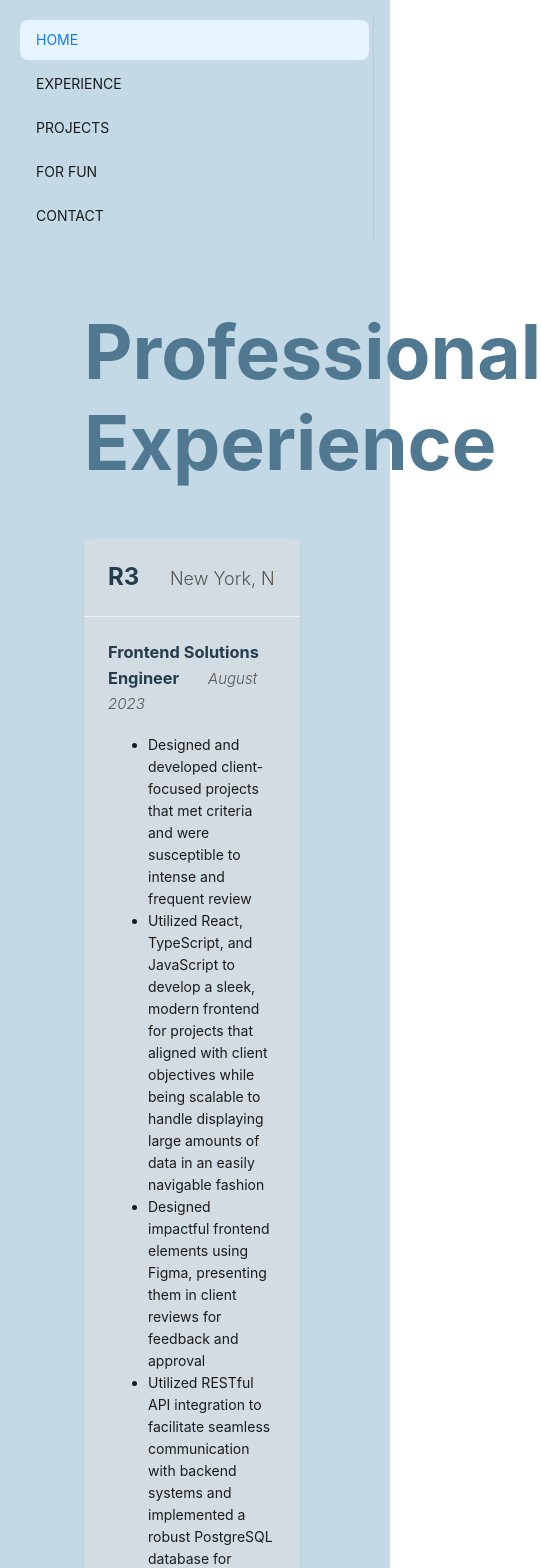
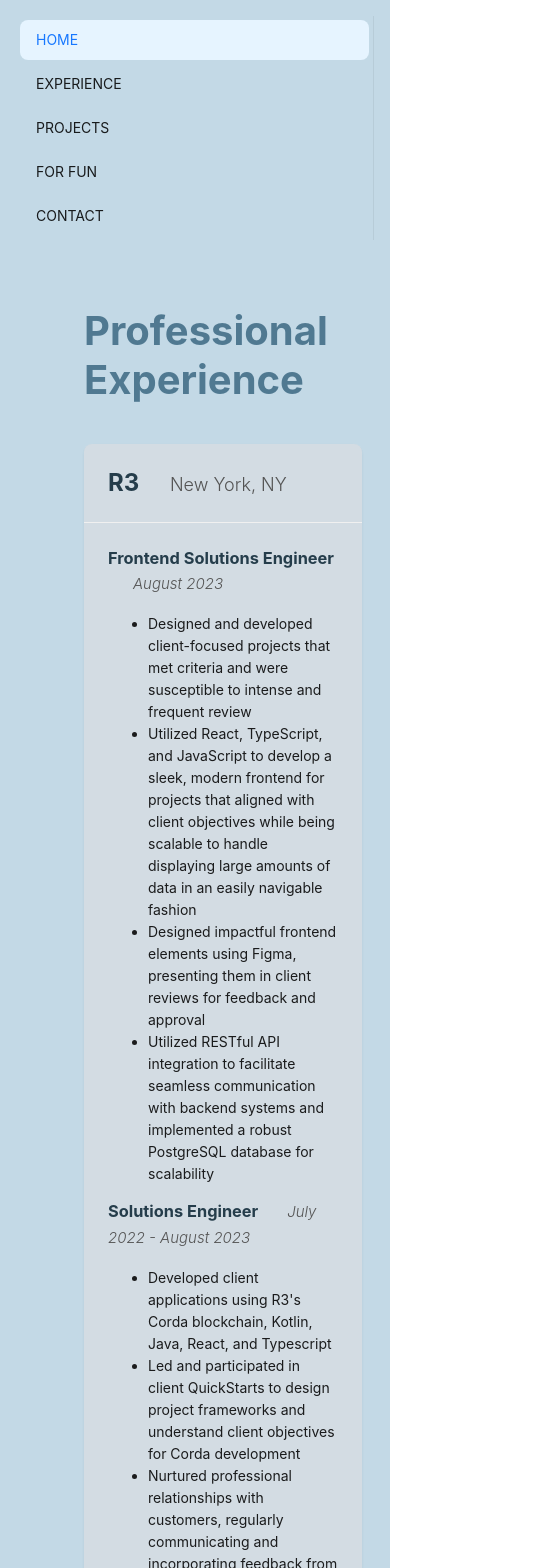
Before and after one commit to jamiep9/ts-app, a React (Create React App) app: page /experience in a window 390 px wide. Shown: the top 1568 px of the page, 541 px wide, since content can reach past the window. Built offline with nearby package versions, Linux system fonts and the light colour scheme.

Commit message:
more changes

```diff
--- a/src/components/ExperienceContent.css
+++ b/src/components/ExperienceContent.css
@@ -6,6 +6,18 @@
 
 .profileImage {
   border-radius: 25px;
+}
+
+.mainHeadersText {
+  font-size: 5rem;
+  font-weight: 700;
+  color: #507991;
+}
+
+@media (max-width: 500px) {
+  .mainHeadersText {
+    font-size: 2.5rem;
+  }
 }
 
 .profileImageDiv {
--- a/src/components/ExperienceContent.tsx
+++ b/src/components/ExperienceContent.tsx
@@ -10,8 +10,8 @@
     return (
         <>
             <div className='profileImageDiv' style={{marginTop: '50px'}}>
-                <h1 id='float'>Professional Experience</h1>
-                <Col span={14}>
+                <p className='mainHeadersText' id='float'>Professional Experience</p>
+                <Col xs={18} sm={18} md={16} lg={14} xl={14}>
                     <Card
                         className='honorsCard'
                         hoverable
--- a/src/components/HomeContent.css
+++ b/src/components/HomeContent.css
@@ -16,7 +16,7 @@
 
 @media (max-width: 500px) {
   .mainHeadersText {
-    font-size: 3rem;
+    font-size: 2.5rem;
   }
 }
 
--- a/src/components/HomeContent.tsx
+++ b/src/components/HomeContent.tsx
@@ -29,7 +29,7 @@
         </div>
         <div className='skillsDiv'>
             <Row gutter={50}>
-                <Col xs={16} sm={16} md={16} lg={16} xl={8} className='gutter-row'>
+                <Col xs={20} sm={20} md={20} lg={16} xl={8} className='gutter-row'>
                     <p className='mainHeadersText' id='float'>About Me</p>
                     <p className='parText' id='float2'>
                         I graduated from Cornell University in 2021 with a major in Electrical and Computer Engineering and a minor in
@@ -100,9 +100,9 @@
                         </Button>
                     </Row>
                 </Col>
-                <Col xs={16} sm={16} md={16} lg={16} xl={8} className='gutter-row'>
+                <Col xs={20} sm={20} md={16} lg={16} xl={8} className='gutter-row'>
                     <p className='mainHeadersText' id='float'>Education</p>
-                    <Card className='honorsCard' bordered={false} id='float2' title={<h2>Cornell University <br></br><span style={{color:'#545454', fontSize: '18px', fontWeight: '300'}}>College of Engineering</span></h2>}>
+                    <Card className='honorsCard' bordered={false} id='float2' title={<h2>Cornell University <br></br><span style={{color:'#545454', fontSize: '1', fontWeight: '300'}}>College of Engineering</span></h2>}>
                         <Row>
                             <Col span={16}>
                             <h3>Bachelor of Science in Electrical and Computer Engineering</h3>
```
